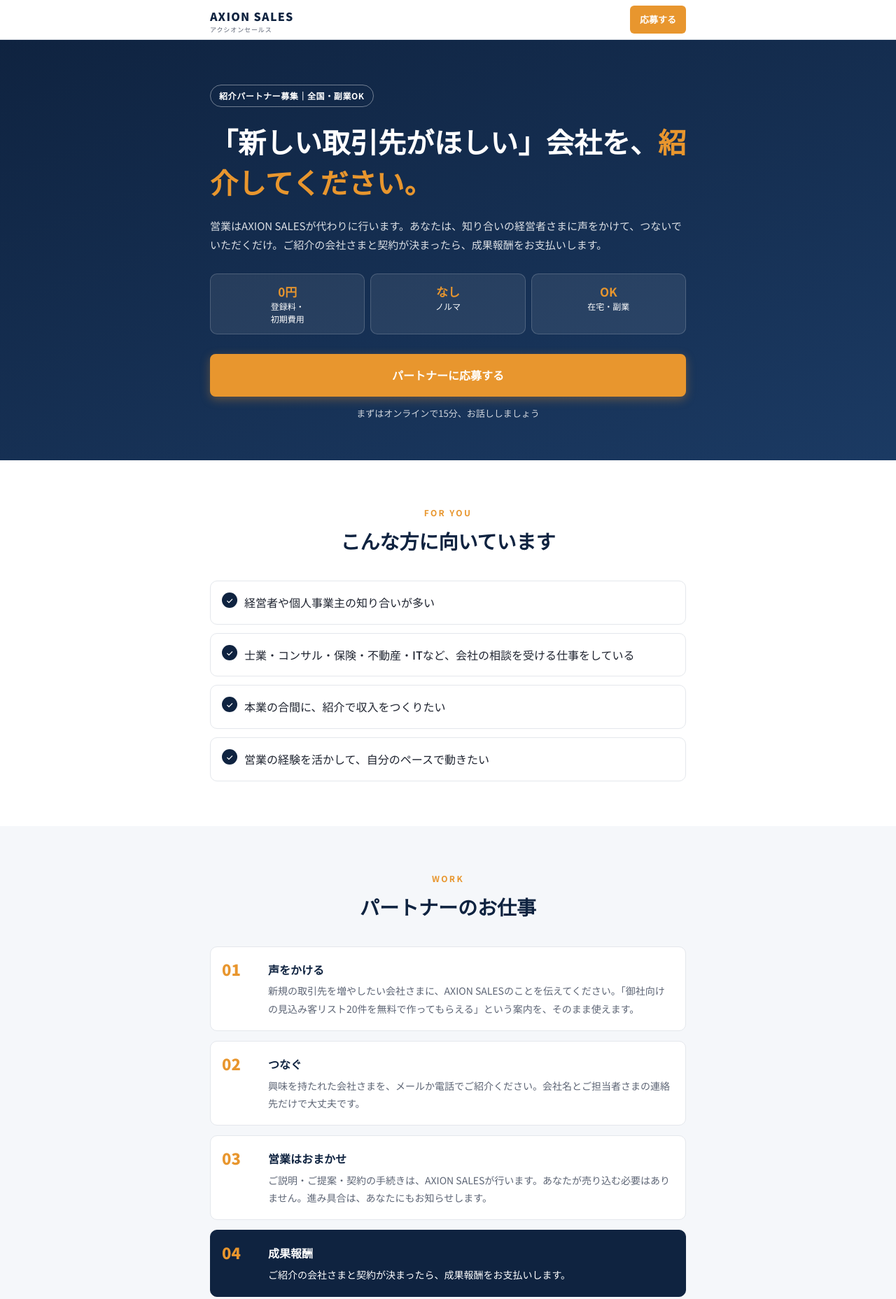
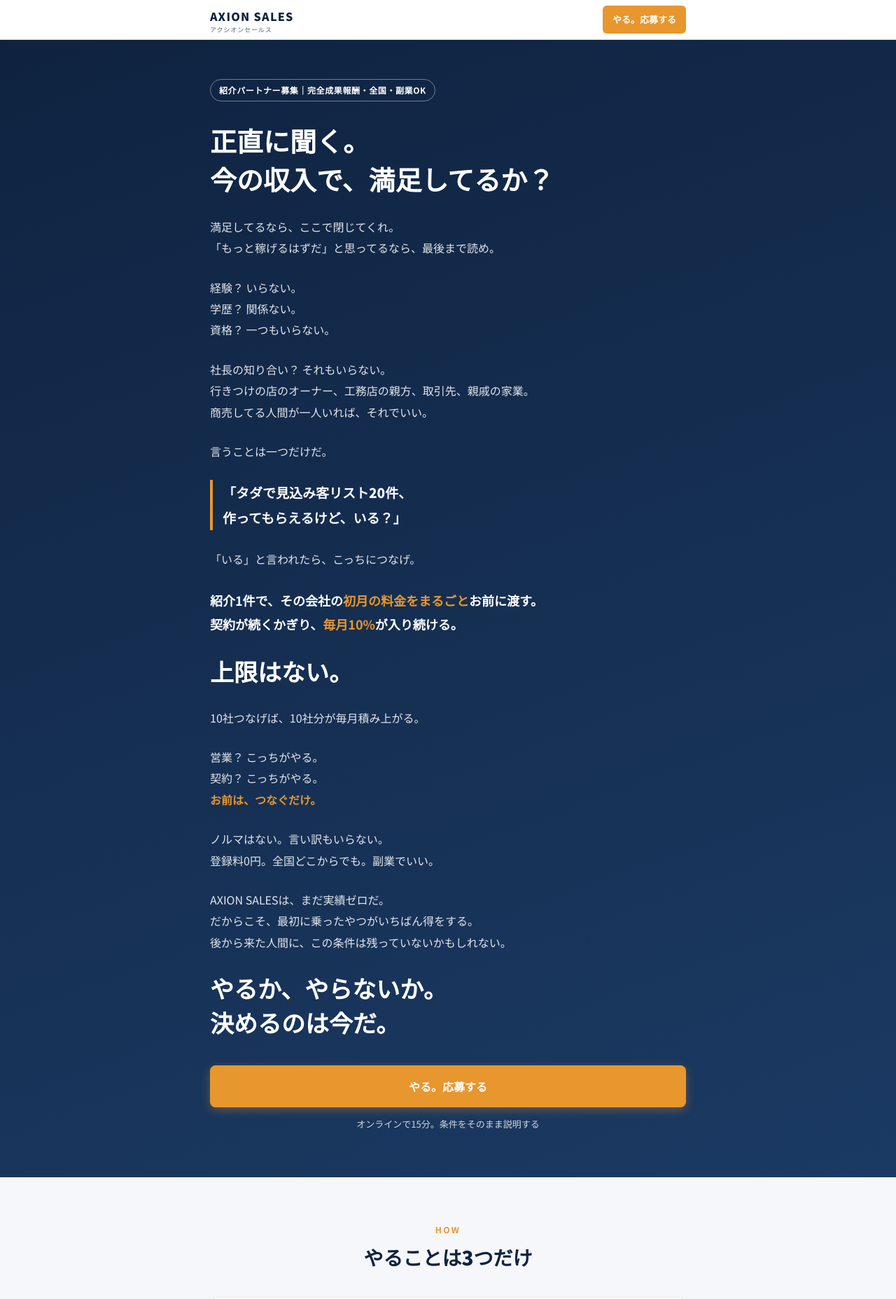
Before and after one commit to hidetoshiyanagihara/golfsensei-landing, a plain HTML site: page axion-partner.html in a window 1280 px wide. Shown: the top 1857 px of the page at 70% size. Drawn offline with Linux system fonts and the light colour scheme.

Commit message:
紹介パートナー募集のページを、柳原さんが選んだ文句と報酬条件に書き換え (#34)
トップを「正直に聞く。今の収入で、満足してるか？」から始まる文に変更。
「社長の知り合い」は不要とし、声かけは「タダで見込み客リスト20件、いる？」の一言に。
報酬：紹介した会社の初月の料金100%＋契約が続くかぎり毎月10%、お客さまの入金確認後に支払い（11/4 決定）。


Claude-Session: https://claude.ai/code/session_0146MyWDYcHE9DYD9kJsSVYQ

Co-authored-by: Claude <noreply@anthropic.com>

```diff
--- a/axion-partner.html
+++ b/axion-partner.html
@@ -4,9 +4,9 @@
 <meta charset="UTF-8">
 <meta name="viewport" content="width=device-width, initial-scale=1.0">
 <title>AXION SALES｜紹介パートナー募集（完全成果報酬・全国・副業OK）</title>
-<meta name="description" content="営業代行AXION SALESの紹介パートナー募集。新規の取引先を増やしたい会社さまを紹介していただき、契約が決まったら成果報酬をお支払いします。登録料0円・ノルマなし・全国・副業OK。">
+<meta name="description" content="営業代行AXION SALESの紹介パートナー募集。商売をしている知り合いをつなぐだけ。紹介1件で初月の料金をまるごと、契約が続くかぎり毎月10%。上限なし・ノルマなし・登録料0円・全国・副業OK。">
 <meta property="og:title" content="AXION SALES｜紹介パートナー募集（完全成果報酬・全国・副業OK）">
-<meta property="og:description" content="会社を紹介していただくだけ。営業はAXION SALESが行います。登録料0円・ノルマなし・副業OK。">
+<meta property="og:description" content="今の収入で、満足してるか？ 紹介1件で初月の料金をまるごと、契約が続くかぎり毎月10%。営業も契約もこっちがやる。お前は、つなぐだけ。">
 <meta property="og:type" content="website">
 <meta name="twitter:card" content="summary">
 <link rel="preconnect" href="https://fonts.googleapis.com">
@@ -169,53 +169,59 @@
   .terms dd { color: var(--sub); }
   .honest { border: 1px solid var(--line); border-radius: 12px; padding: 22px 20px; font-size: 14px; color: var(--sub); }
   .honest strong { color: var(--navy); }
+
+  .manifesto { padding: 56px 0 64px; }
+  .manifesto .copy { margin: 8px 0 36px; }
+  .manifesto .copy p { font-size: 16px; line-height: 1.9; color: rgba(255,255,255,0.88); margin-bottom: 26px; }
+  .manifesto .copy p.q { font-size: clamp(26px, 7vw, 38px); font-weight: 900; line-height: 1.45; color: #fff; }
+  .manifesto .copy p.line { font-size: 19px; font-weight: 900; color: #fff; border-left: 4px solid var(--accent); padding-left: 14px; }
+  .manifesto .copy p.hot { font-size: 18px; font-weight: 700; color: #fff; }
+  .manifesto .copy p.big { font-size: clamp(24px, 6.4vw, 34px); font-weight: 900; line-height: 1.45; color: #fff; }
+  .manifesto .copy em { font-style: normal; color: var(--accent); }
+  .manifesto .copy strong { color: var(--accent); }
+  .terms dd strong { color: var(--navy); }
 </style>
 </head>
 <body>
 <nav>
   <div class="wrap">
     <a class="brand" href="/axion-sales.html">AXION SALES<small>アクシオンセールス</small></a>
-    <a class="nav-cta" href="#contact">応募する</a>
+    <a class="nav-cta" href="#contact">やる。応募する</a>
   </div>
 </nav>
 
-<header class="hero">
+<header class="hero manifesto">
   <div class="wrap">
-    <span class="tag">紹介パートナー募集｜全国・副業OK</span>
-    <h1>「新しい取引先がほしい」会社を、<em>紹介してください。</em></h1>
-    <p>営業はAXION SALESが代わりに行います。あなたは、知り合いの経営者さまに声をかけて、つないでいただくだけ。ご紹介の会社さまと契約が決まったら、成果報酬をお支払いします。</p>
-    <div class="points">
-      <div><strong>0円</strong>登録料・<br>初期費用</div>
-      <div><strong>なし</strong>ノルマ</div>
-      <div><strong>OK</strong>在宅・副業</div>
+    <span class="tag">紹介パートナー募集｜完全成果報酬・全国・副業OK</span>
+    <div class="copy">
+      <p class="q">正直に聞く。<br>今の収入で、満足してるか？</p>
+      <p>満足してるなら、ここで閉じてくれ。<br>「もっと稼げるはずだ」と思ってるなら、最後まで読め。</p>
+      <p>経験？ いらない。<br>学歴？ 関係ない。<br>資格？ 一つもいらない。</p>
+      <p>社長の知り合い？ それもいらない。<br>行きつけの店のオーナー、工務店の親方、取引先、親戚の家業。<br>商売してる人間が一人いれば、それでいい。</p>
+      <p>言うことは一つだけだ。</p>
+      <p class="line">「タダで見込み客リスト20件、<br>作ってもらえるけど、いる？」</p>
+      <p>「いる」と言われたら、こっちにつなげ。</p>
+      <p class="hot">紹介1件で、その会社の<em>初月の料金をまるごと</em>お前に渡す。<br>契約が続くかぎり、<em>毎月10%</em>が入り続ける。</p>
+      <p class="big">上限はない。</p>
+      <p>10社つなげば、10社分が毎月積み上がる。</p>
+      <p>営業？ こっちがやる。<br>契約？ こっちがやる。<br><strong>お前は、つなぐだけ。</strong></p>
+      <p>ノルマはない。言い訳もいらない。<br>登録料0円。全国どこからでも。副業でいい。</p>
+      <p>AXION SALESは、まだ実績ゼロだ。<br>だからこそ、最初に乗ったやつがいちばん得をする。<br>後から来た人間に、この条件は残っていないかもしれない。</p>
+      <p class="big">やるか、やらないか。<br>決めるのは今だ。</p>
     </div>
-    <a class="btn" href="#contact">パートナーに応募する</a>
-    <span class="btn-sub">まずはオンラインで15分、お話ししましょう</span>
+    <a class="btn" href="#contact">やる。応募する</a>
+    <span class="btn-sub">オンラインで15分。条件をそのまま説明する</span>
   </div>
 </header>
 
-<section>
-  <div class="wrap">
-    <p class="eyebrow">FOR YOU</p>
-    <h2>こんな方に向いています</h2>
-    <ul class="worries">
-      <li>経営者や個人事業主の知り合いが多い</li>
-      <li>士業・コンサル・保険・不動産・ITなど、会社の相談を受ける仕事をしている</li>
-      <li>本業の合間に、紹介で収入をつくりたい</li>
-      <li>営業の経験を活かして、自分のペースで動きたい</li>
-    </ul>
-  </div>
-</section>
-
 <section class="soft">
   <div class="wrap">
-    <p class="eyebrow">WORK</p>
-    <h2>パートナーのお仕事</h2>
+    <p class="eyebrow">HOW</p>
+    <h2>やることは3つだけ</h2>
     <div class="steps">
-      <div class="step"><div><h3>声をかける</h3><p>新規の取引先を増やしたい会社さまに、AXION SALESのことを伝えてください。「御社向けの見込み客リスト20件を無料で作ってもらえる」という案内を、そのまま使えます。</p></div></div>
-      <div class="step"><div><h3>つなぐ</h3><p>興味を持たれた会社さまを、メールか電話でご紹介ください。会社名とご担当者さまの連絡先だけで大丈夫です。</p></div></div>
-      <div class="step"><div><h3>営業はおまかせ</h3><p>ご説明・ご提案・契約の手続きは、AXION SALESが行います。あなたが売り込む必要はありません。進み具合は、あなたにもお知らせします。</p></div></div>
-      <div class="step you"><div><h3>成果報酬</h3><p>ご紹介の会社さまと契約が決まったら、成果報酬をお支払いします。</p></div></div>
+      <div class="step"><div><h3>声をかける</h3><p>商売をしている知り合いに「タダで見込み客リスト20件、作ってもらえるけど、いる？」と聞く。知り合いがいなければ、DM・電話・飛び込み、自分のやり方で声をかけてもいい。</p></div></div>
+      <div class="step"><div><h3>つなぐ</h3><p>「いる」と言われたら、会社名と担当者の連絡先をメールか電話で送る。それだけ。</p></div></div>
+      <div class="step you"><div><h3>受け取る</h3><p>リスト作り・説明・提案・契約はAXION SALESがやる。契約が決まって、お客さまの入金を確認したら、報酬を振り込む。進み具合はその都度知らせる。</p></div></div>
     </div>
   </div>
 </section>
@@ -225,43 +231,33 @@
     <p class="eyebrow">TERMS</p>
     <h2>報酬と条件</h2>
     <dl class="terms">
-      <div><dt>契約の形</dt><dd>業務委託（紹介パートナー契約）</dd></div>
-      <div><dt>報酬</dt><dd>完全成果報酬。ご紹介の会社さまとの契約が決まったときにお支払いします。金額とお支払いの条件は、面談でご説明します。</dd></div>
-      <div><dt>ご負担</dt><dd>登録料・初期費用・教材費など、パートナーさまにお金をお支払いいただくことは一切ありません。</dd></div>
-      <div><dt>ノルマ</dt><dd>ありません。紹介がない月があっても大丈夫です。</dd></div>
+      <div><dt>報酬</dt><dd><strong>紹介した会社の初月の料金を100%（まるごと）</strong>。さらに、その会社との契約が続くかぎり、<strong>毎月の料金の10%</strong>。紹介の件数に上限なし。</dd></div>
+      <div><dt>支払い</dt><dd>お客さまからAXION SALESへの入金を確認したあとに、お振り込みします。</dd></div>
+      <div><dt>契約の形</dt><dd>業務委託（紹介パートナー契約）。完全成果報酬なので、契約にならなかった紹介に報酬はありません。</dd></div>
+      <div><dt>ご負担</dt><dd>登録料・初期費用・教材費など、パートナーがお金を払うことは一切ありません。</dd></div>
+      <div><dt>ノルマ</dt><dd>なし。紹介がない月があってもかまいません。</dd></div>
       <div><dt>エリア</dt><dd>全国（やりとりはオンラインとメール・電話）</dd></div>
-      <div><dt>必要なもの</dt><dd>スマホかパソコン、メールアドレス</dd></div>
     </dl>
   </div>
 </section>
 
 <section class="soft">
   <div class="wrap">
-    <p class="eyebrow">HONEST</p>
-    <h2>正直にお伝えしたいこと</h2>
-    <div class="honest">
-      <p><strong>AXION SALESは、立ち上げたばかりの営業代行です。まだ契約の実績はありません。</strong></p>
-      <p style="margin-top:10px">だからこそ、ご紹介いただいた会社さま一社一社に、代表の柳原が直接向き合います。紹介したあなたの信用を落とさないよう、無理な売り込みはしません。いっしょに最初の実績をつくってくださる方を探しています。</p>
-    </div>
-  </div>
-</section>
-
-<section>
-  <div class="wrap">
     <p class="eyebrow">FAQ</p>
-    <h2>よくあるご質問</h2>
-    <details><summary>営業の経験がなくてもできますか？</summary><p>はい。売り込みや契約の手続きはAXION SALESが行うので、声をかけてつないでいただくだけです。</p></details>
-    <details><summary>副業でもできますか？</summary><p>はい、副業・すきま時間で大丈夫です。お勤め先の副業のルールだけ、ご確認ください。</p></details>
-    <details><summary>報酬はいくらですか？</summary><p>金額とお支払いの条件は、オンライン面談でご説明します。</p></details>
-    <details><summary>紹介した会社が契約しなかったら？</summary><p>その場合、報酬は発生しません。その代わり、費用のご負担やノルマもありません。</p></details>
-    <details><summary>お金を払う必要はありますか？</summary><p>ありません。登録料・初期費用・教材費などを求めることは一切ありません。</p></details>
+    <h2>よくある質問</h2>
+    <details><summary>営業の経験がなくてもできる？</summary><p>できます。売り込みも契約の手続きもAXION SALESがやります。やるのは、声をかけてつなぐことだけです。</p></details>
+    <details><summary>「初月の料金」っていくら？</summary><p>お客さまごとに、業種・エリア・目標件数に合わせて見積もるため、会社によって変わります。面談で、決め方と支払いの流れをそのまま説明します。</p></details>
+    <details><summary>毎月10%は、いつまでもらえる？</summary><p>紹介した会社がAXION SALESとの契約を続けているあいだ、毎月お支払いします。</p></details>
+    <details><summary>紹介した会社が契約しなかったら？</summary><p>報酬は出ません。その代わり、費用の負担もノルマもありません。</p></details>
+    <details><summary>副業でもできる？</summary><p>できます。すきま時間で大丈夫です。お勤め先の副業のルールだけ確認してください。</p></details>
+    <details><summary>お金を払う必要はある？</summary><p>ありません。登録料・初期費用・教材費などを求めることは一切ありません。</p></details>
   </div>
 </section>
 
 <section class="contact" id="contact">
   <div class="wrap">
     <p class="eyebrow">ENTRY</p>
-    <h2>パートナーに応募する</h2>
+    <h2>やると決めたら、ここから</h2>
     <p class="intro">ご入力いただき「応募する」を押すと、そのまま送信されます。内容を確認して、メールかお電話でご連絡します。</p>
     <form id="entryForm">
       <label><span>お名前<span class="req">必須</span></span><input name="name" required autocomplete="name"></label>
@@ -270,7 +266,7 @@
       <label>会社名・屋号（あれば）<input name="company" autocomplete="organization"></label>
       <label>いまのお仕事<input name="job" placeholder="例：税理士、保険の営業、会社員（副業）など"></label>
       <label>主な活動エリア<input name="area" placeholder="例：愛知県、関西、全国など"></label>
-      <label>自己紹介・紹介できそうな業界<textarea name="message" placeholder="例：地元の建設会社や飲食店の経営者に知り合いが多いです。平日の夜なら面談できます。"></textarea></label>
+      <label>自己紹介・紹介できそうな業界<textarea name="message" placeholder="例：行きつけの飲食店や、地元の工務店に声をかけられます。平日の夜なら面談できます。"></textarea></label>
       <button class="btn" type="submit">応募する</button>
       <p class="form-note">送信がうまくいかない場合は、yanagihara.axionsales@outlook.jp まで直接ご連絡ください。<a href="/axion-privacy.html">プライバシーポリシー</a></p>
     </form>
```
Also changed, not shown: 1 other file.
